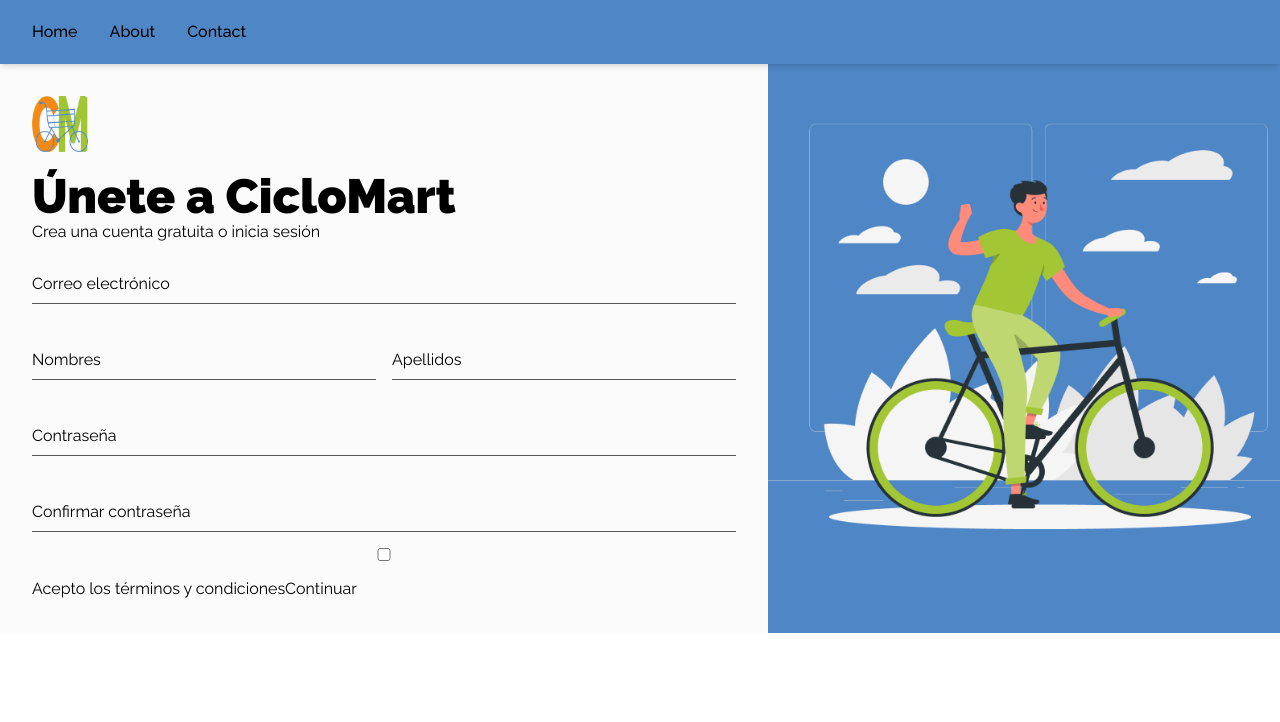
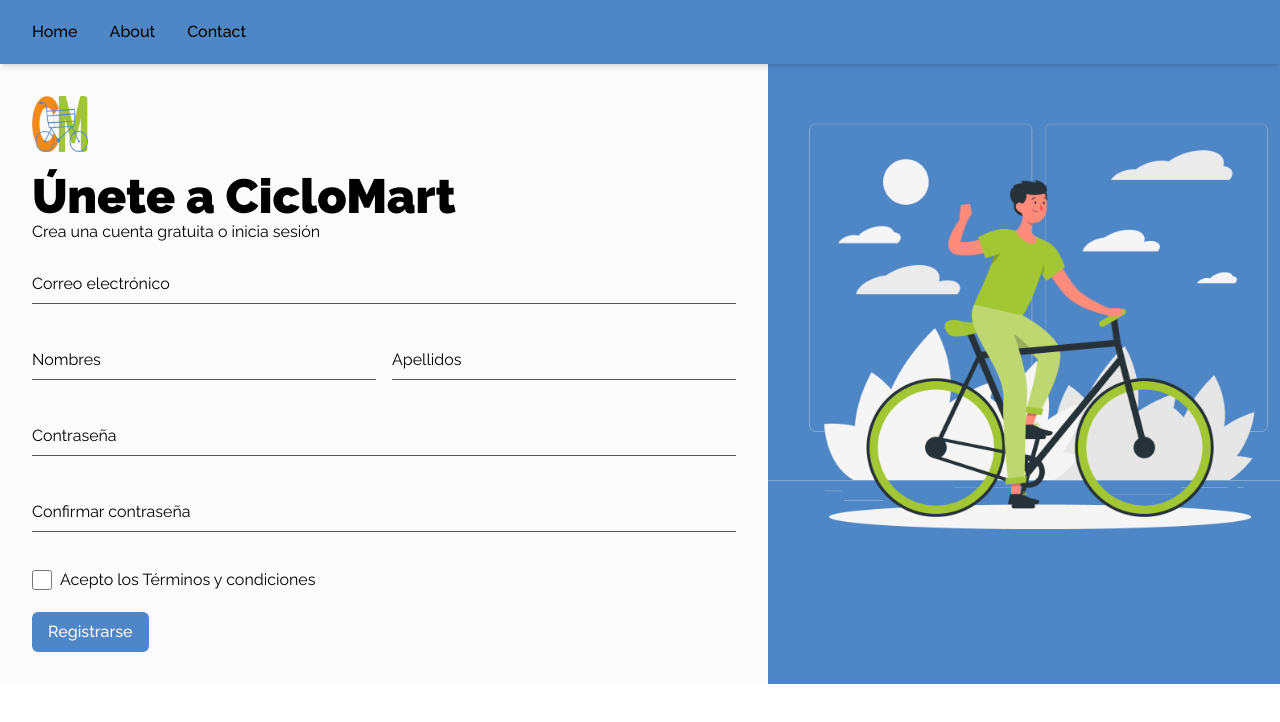
Before and after one commit to w1sec0d/ciclomart_frontend, a React (Vite) app: page / in a window 1280 px wide. Shown: the top 722 px of the page. Built offline with nearby package versions, Linux system fonts and the light colour scheme.

Commit message:
Add react-hook-form and tailwind-merge; implement Checkbox component and update Register form

```diff
--- a/package.json
+++ b/package.json
@@ -15,7 +15,9 @@
     "prop-types": "^15.8.1",
     "react": "^18.3.1",
     "react-dom": "^18.3.1",
-    "react-router": "^7.1.1"
+    "react-hook-form": "^7.54.2",
+    "react-router": "^7.1.1",
+    "tailwind-merge": "^2.6.0"
   },
   "devDependencies": {
     "@eslint/js": "^9.17.0",
--- a/src/App.jsx
+++ b/src/App.jsx
@@ -2,7 +2,6 @@
 import { Route, Routes } from 'react-router'
 
 // Pages
-import LandingPage from './pages/Landing'
 import Layout from './components/Layout'
 import Register from './pages/Register'
 
--- a/src/components/Button.jsx
+++ b/src/components/Button.jsx
@@ -1,9 +1,12 @@
+// filepath: /e:/ciclomart/CicloMart_front/src/components/Button.jsx
+import { twMerge } from 'tailwind-merge'
 import PropTypes from 'prop-types'
 
 const Button = ({
   type = 'submit',
   onClick = () => {},
   children,
+  className = '',
   ...props
 }) => {
   return (
@@ -11,7 +14,11 @@ const Button = ({
       {...props}
       type={type}
       onClick={onClick}
-      className="py-2 px-4 bg-primary"
+      className={twMerge(
+        'appearance-none py-2 px-4 bg-primary rounded-md text-white font-medium outline-none transition-transform duration-150',
+        'active:bg-primary-dark active:outline active:outline-2 active:outline-black',
+        className
+      )}
     >
       {children}
     </button>
@@ -21,6 +28,7 @@ const Button = ({
 Button.propTypes = {
   type: PropTypes.string,
   onClick: PropTypes.func,
+  className: PropTypes.string,
   children: PropTypes.node.isRequired,
 }
 
--- /dev/null
+++ b/src/components/Checkbox.jsx
@@ -0,0 +1,44 @@
+import { forwardRef } from 'react'
+import { twMerge } from 'tailwind-merge'
+import PropTypes from 'prop-types'
+
+const Checkbox = forwardRef(
+  (
+    {
+      id,
+      className = '', // custom class for container
+      required = true,
+      children,
+      ...props
+    },
+    ref
+  ) => {
+    return (
+      <div
+        className={twMerge(
+          'my-5 relative group flex flex-row items-center',
+          className
+        )}
+      >
+        <input
+          type="checkbox"
+          id={id}
+          className="mr-2 h-5 w-5 text-primary border-[1.5px] border-gray border-opacity-75 focus:ring-1 focus:ring-primary focus:ring-offset-2 focus:ring-offset-white"
+          required={required}
+          ref={ref}
+          {...props}
+        />
+        <label htmlFor={id}>{children}</label>
+      </div>
+    )
+  }
+)
+
+Checkbox.propTypes = {
+  id: PropTypes.string.isRequired,
+  className: PropTypes.string,
+  required: PropTypes.bool,
+  children: PropTypes.node.isRequired,
+}
+
+export default Checkbox
--- a/src/components/Input.jsx
+++ b/src/components/Input.jsx
@@ -1,18 +1,21 @@
+import { forwardRef } from 'react'
+import { twMerge } from 'tailwind-merge'
 import PropTypes from 'prop-types'
 
-// component based on tailwind labs video https://www.youtube.com/watch?v=nJzKi6oIvBA
-// changed some styles, generic props for customization
-
-const Input = ({
+const Input = forwardRef(
+  (
+    {
       label = 'Placeholder here',
       type = 'text',
       id,
       className = '', // custom class for container
       required = true,
       ...props
-}) => {
+    },
+    ref
+  ) => {
     return (
-    <div className={`mt-5 relative ${className} group`}>
+      <div className={twMerge('mt-5 relative group', className)}>
         <input
           id={id}
           type={type}
@@ -20,6 +23,7 @@ const Input = ({
           className="peer h-10 w-full border-b-[1.5px] border-gray border-opacity-75 text-gray-900 placeholder-transparent focus:border-primary focus:outline-none bg-inherit"
           placeholder={label}
           required={required}
+          ref={ref}
           {...props}
         />
         <label
@@ -31,6 +35,7 @@ const Input = ({
       </div>
     )
   }
+)
 
 Input.propTypes = {
   label: PropTypes.string,
--- a/src/pages/Register.jsx
+++ b/src/pages/Register.jsx
@@ -1,12 +1,21 @@
+import { useForm } from 'react-hook-form'
 // Images
 import registerImage from '../assets/register.png'
 import logo from '../assets/logo.png'
+// Components
 import Input from '../components/Input'
+import Button from '../components/Button'
+import Checkbox from '../components/Checkbox'
 
 const Register = () => {
-  const handleSubmit = (event) => {
-    event.preventDefault()
-    console.log('hi')
+  const {
+    register,
+    handleSubmit,
+    formState: { errors },
+  } = useForm()
+
+  const onSubmit = (data) => {
+    console.log(data)
   }
 
   return (
@@ -15,22 +24,44 @@ const Register = () => {
         <img src={logo} alt="Logo de CicloMart" className="w-14 h-14 mb-5" />
         <h1 className="font-black text-5xl">Únete a CicloMart</h1>
         <p>Crea una cuenta gratuita o inicia sesión</p>
-        <form onSubmit={handleSubmit} className="flex flex-col gap-4">
-          <Input id="email" label="Correo electrónico" type="email" />
+        <form onSubmit={handleSubmit(onSubmit)} className="flex flex-col gap-4">
+          <Input
+            id="email"
+            label="Correo electrónico"
+            type="email"
+            {...register('email', { required: true })}
+          />
           <div className="flex gap-4">
-            <Input id="name" label="Nombres" className="w-1/2" />
-            <Input id="surname" label="Apellidos" className="w-1/2" />
+            <Input
+              id="name"
+              label="Nombres"
+              className="w-1/2"
+              {...register('name', { required: true })}
+            />
+            <Input
+              id="surname"
+              label="Apellidos"
+              className="w-1/2"
+              {...register('surname', { required: true })}
+            />
           </div>
-          <Input id="password" label="Contraseña" type="password" />
+          <Input
+            id="password"
+            label="Contraseña"
+            type="password"
+            {...register('password', { required: true })}
+          />
           <Input
             id="password-confirm"
             label="Confirmar contraseña"
             type="password"
+            {...register('password-confirm', { required: true })}
           />
-          <input type="checkbox" id="terms" />
           <div>
-            <label htmlFor="terms">Acepto los términos y condiciones</label>
-            <button type="submit">Continuar</button>
+            <Checkbox id="terms" {...register('terms', { required: true })}>
+              Acepto los <a href="/">Términos y condiciones</a>
+            </Checkbox>
+            <Button type="submit">Registrarse</Button>
           </div>
         </form>
       </div>
```
Also changed, not shown: 1 other file (tests, documents, lock files or other folders). Lines whose indentation alone changed are shown as unchanged.
